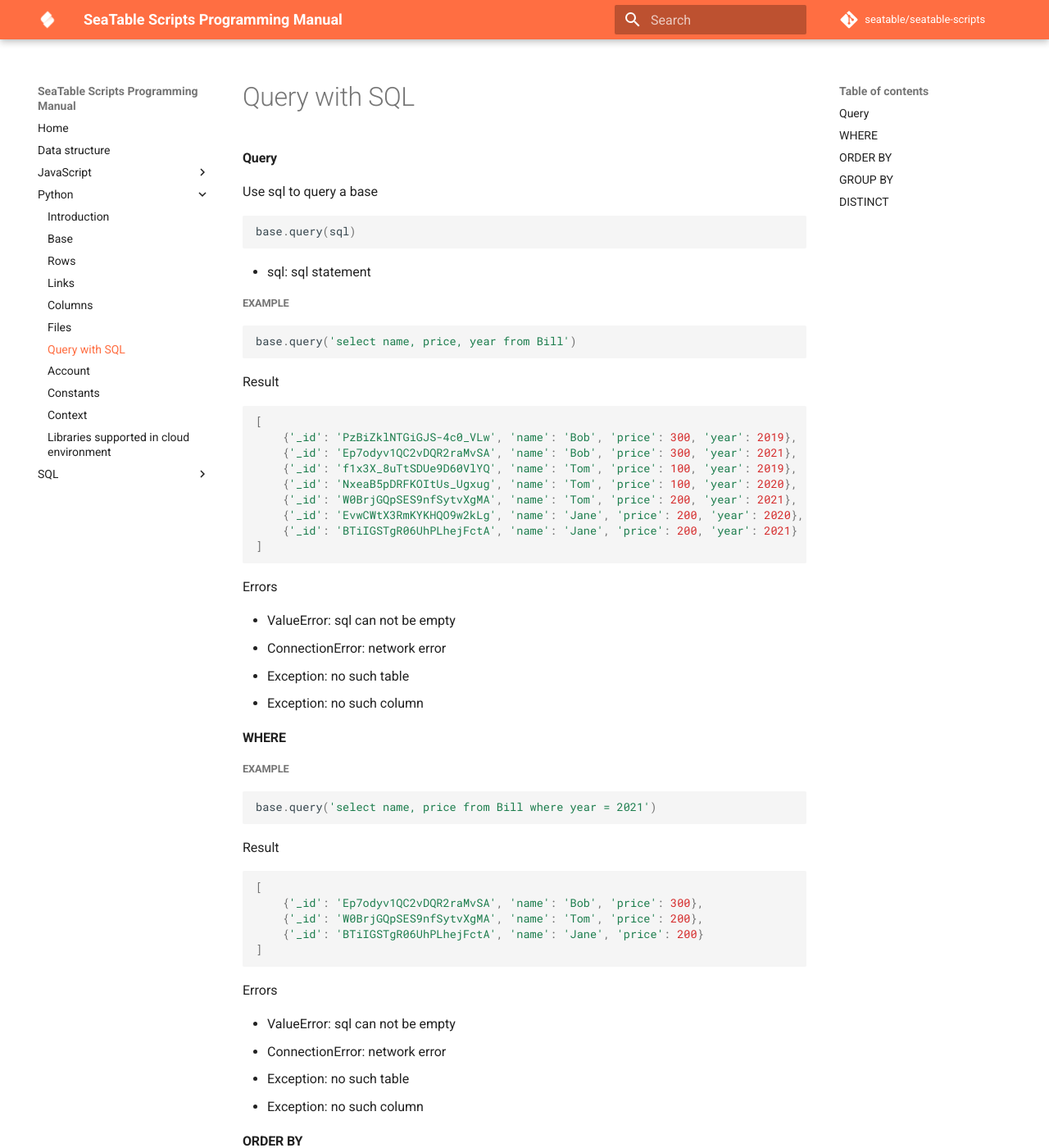
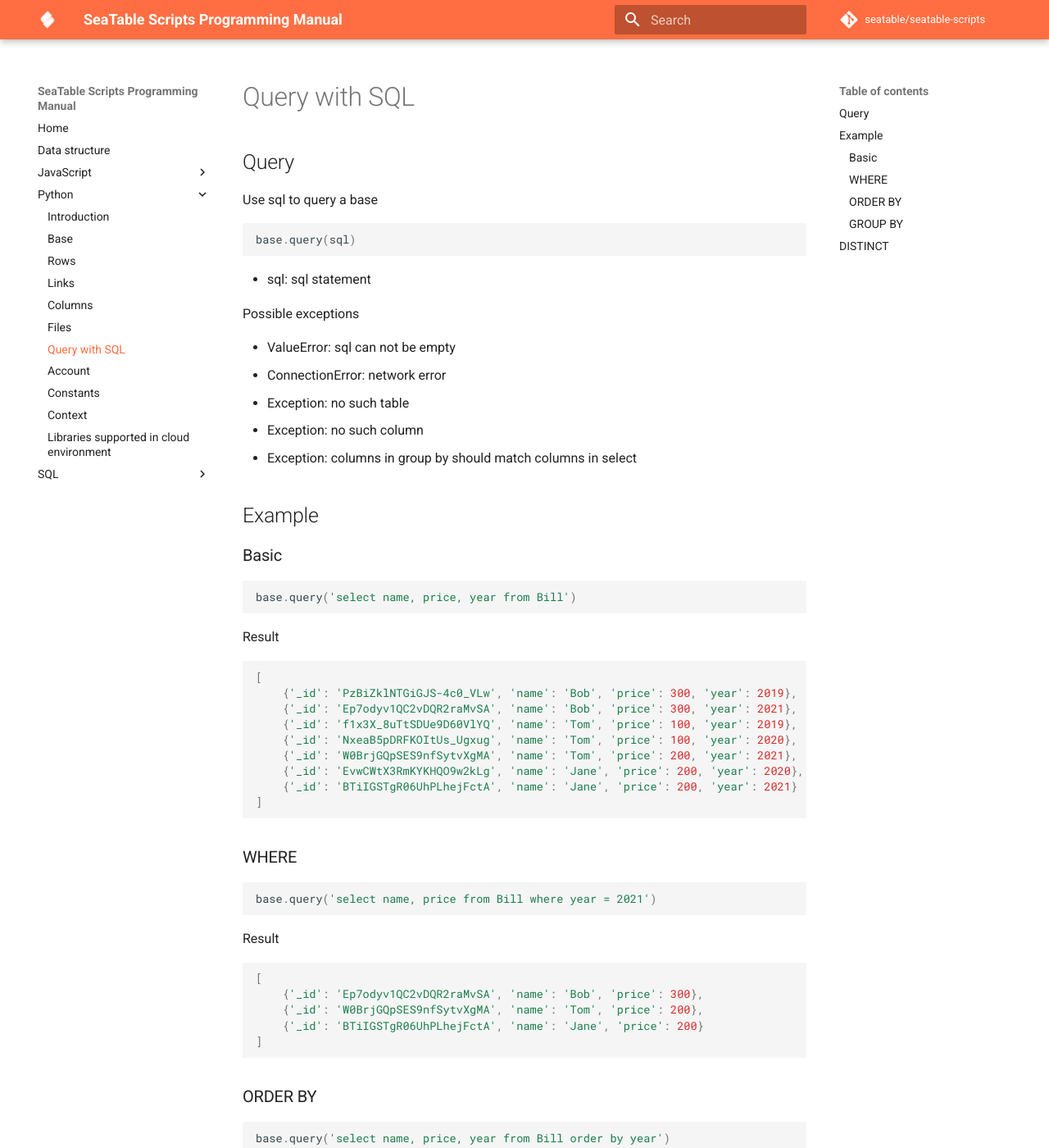
Before and after one commit to seatable/seatable-scripts, an MkDocs documentation site: the page built from manual/python/query.md, in a window 1280 px wide and 1400 px high. Shown: the whole window at 82% size. Built offline with MkDocs 1.6.1 and Material for MkDocs 9.7.7, drawn with Linux system fonts in a browser that asks for light colours; comment, search, counter and statistics services are not loaded; some of the changed text lies outside the part shown.

Commit message:
Update query.md

````diff
--- a/manual/python/query.md
+++ b/manual/python/query.md
@@ -1,6 +1,6 @@
 # Query with SQL
 
-#### Query
+## Query
 
 Use sql to query a base
 
@@ -10,7 +10,19 @@
 
 * sql: sql statement
 
-##### Example
+
+Possible exceptions
+
+* ValueError: sql can not be empty
+* ConnectionError: network error
+* Exception: no such table
+* Exception: no such column
+* Exception: columns in group by should match columns in select
+
+
+## Example
+
+### Basic
 
 ```python
 base.query('select name, price, year from Bill')
@@ -30,16 +42,8 @@
 ]
 ```
 
-Errors
 
-* ValueError: sql can not be empty
-* ConnectionError: network error
-* Exception: no such table
-* Exception: no such column
-
-#### WHERE
-
-##### Example
+### WHERE
 
 ```python
 base.query('select name, price from Bill where year = 2021')
@@ -55,16 +59,7 @@
 ]
 ```
 
-Errors
-
-* ValueError: sql can not be empty
-* ConnectionError: network error
-* Exception: no such table
-* Exception: no such column
-
-#### ORDER BY
-
-##### Example
+### ORDER BY
 
 ```python
 base.query('select name, price, year from Bill order by year')
@@ -84,16 +79,7 @@
 ]
 ```
 
-Errors
-
-* ValueError: sql can not be empty
-* ConnectionError: network error
-* Exception: no such table
-* Exception: no such column
-
-#### GROUP BY
-
-##### Example
+### GROUP BY
 
 ```python
 base.query('select name, sum(price) from Bill group by name')
@@ -109,17 +95,7 @@
 ]
 ```
 
-Errors
-
-* ValueError: sql can not be empty
-* ConnectionError: network error
-* Exception: no such table
-* Exception: no such column
-* Exception: columns in group by should match columns in select
-
-#### DISTINCT
-
-##### Example
+## DISTINCT
 
 ```python
 base.query('select distinct name from Bill')
@@ -134,10 +110,3 @@
     {'_id': 'EvwCWtX3RmKYKHQO9w2kLg', 'name': 'Jane'}
 ]
 ```
-
-Errors
-
-* ValueError: sql can not be empty
-* ConnectionError: network error
-* Exception: no such table
-* Exception: no such column
````
